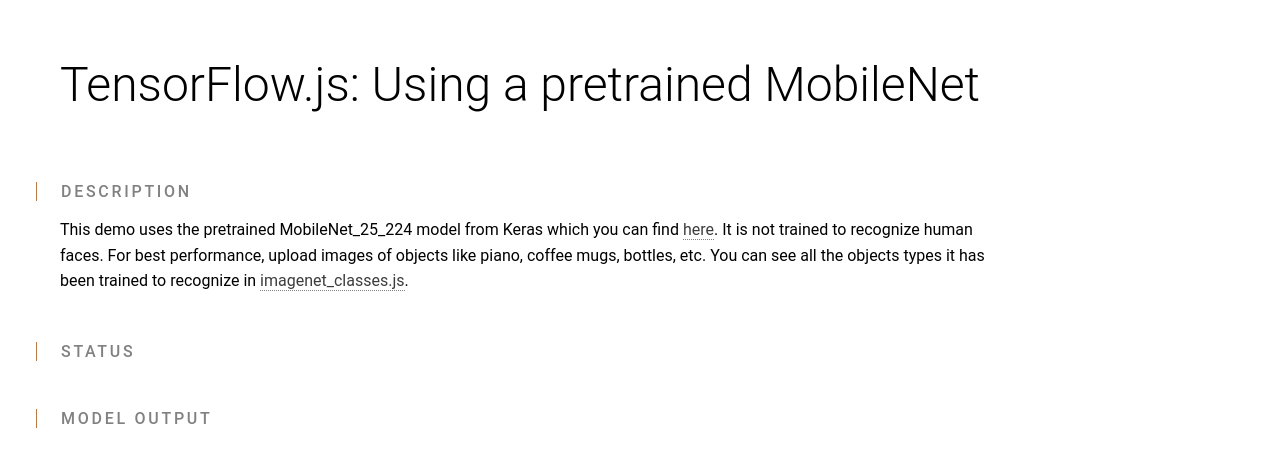
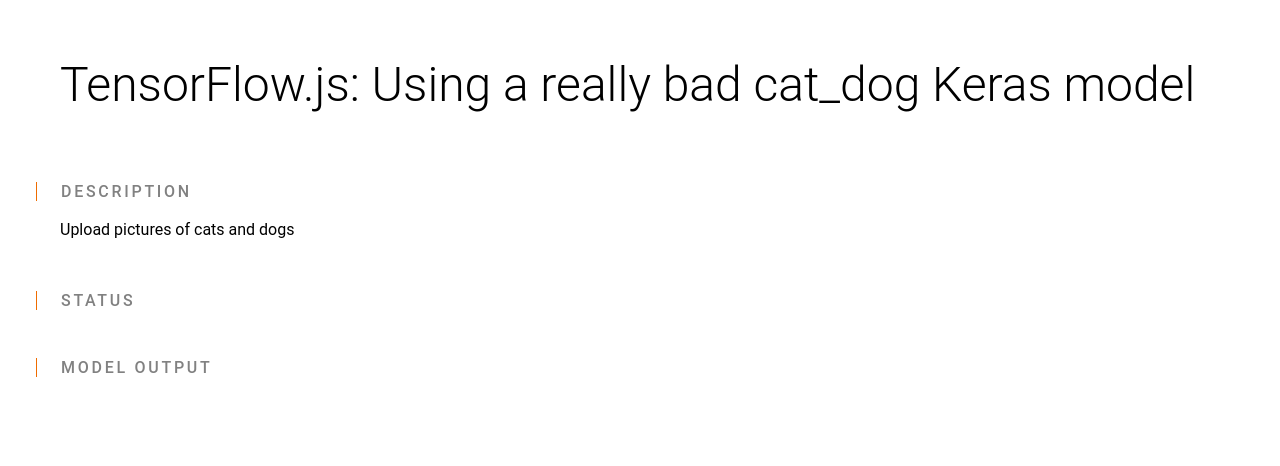
Before and after one commit to Erik-Eki/image-classification-website, a website: page index.html in a window 1280 px wide. Drawn offline with Linux system fonts and the light colour scheme.

Commit message:
hyyy toimii ehkä

```diff
--- a/index.html
+++ b/index.html
@@ -51,18 +51,13 @@
 <body>
   <div class="tfjs-example-container">
     <section class='title-area'>
-      <h1>TensorFlow.js: Using a pretrained MobileNet</h1>
+      <h1>TensorFlow.js: Using a really bad cat_dog Keras model</h1>
     </section>
 
     <section>
       <p class='section-head'>Description</p>
       <p>
-        This demo uses the pretrained MobileNet_25_224 model from Keras which you can find
-        <a href="https://github.com/fchollet/deep-learning-models/releases/download/v0.6/mobilenet_2_5_224_tf.h5">here</a>.
-
-        It is not trained to recognize human faces. For best performance, upload images of objects
-        like piano, coffee mugs, bottles, etc. You can see all the objects types it has been trained to recognize in <a
-          href="https://github.com/tensorflow/tfjs-examples/blob/master/mobilenet/imagenet_classes.js">imagenet_classes.js</a>.
+        Upload pictures of cats and dogs
       </p>
     </section>
 
--- a/index.js
+++ b/index.js
@@ -17,11 +17,13 @@
 
 import * as tf from '@tensorflow/tfjs';
 
+
 import {IMAGENET_CLASSES} from './imagenet_classes';
-
 //const MOBILENET_MODEL_PATH = 'https://tfhub.dev/google/tfjs-model/imagenet/mobilenet_v2_100_224/classification/3/default/1';
     // tslint:disable-next-line:max-line-length
-const MOBILENET_MODEL_PATH = "./Graphmodel/model.json"
+//const MOBILENET_MODEL_PATH = "./Graphmodel/model.json"
+
+const MOBILENET_MODEL_PATH = "http://172.30.96.1:8080/Graphmodel/model.json";
 
 const IMAGE_SIZE = 224;
 const TOPK_PREDICTIONS = 2;
@@ -30,7 +32,8 @@
 const mobilenetDemo = async () => {
   status('Loading model...');
 
-  mobilenet = await tf.loadGraphModel(MOBILENET_MODEL_PATH)//, {fromTFHub: true});
+  mobilenet = await tf.loadGraphModel(MOBILENET_MODEL_PATH);//, {fromTFHub: true});
+
 
   console.log(mobilenet);
   // Warmup the model. This isn't necessary, but makes the first prediction
```
Also changed, not shown: dist/index.html, 1 other file.
